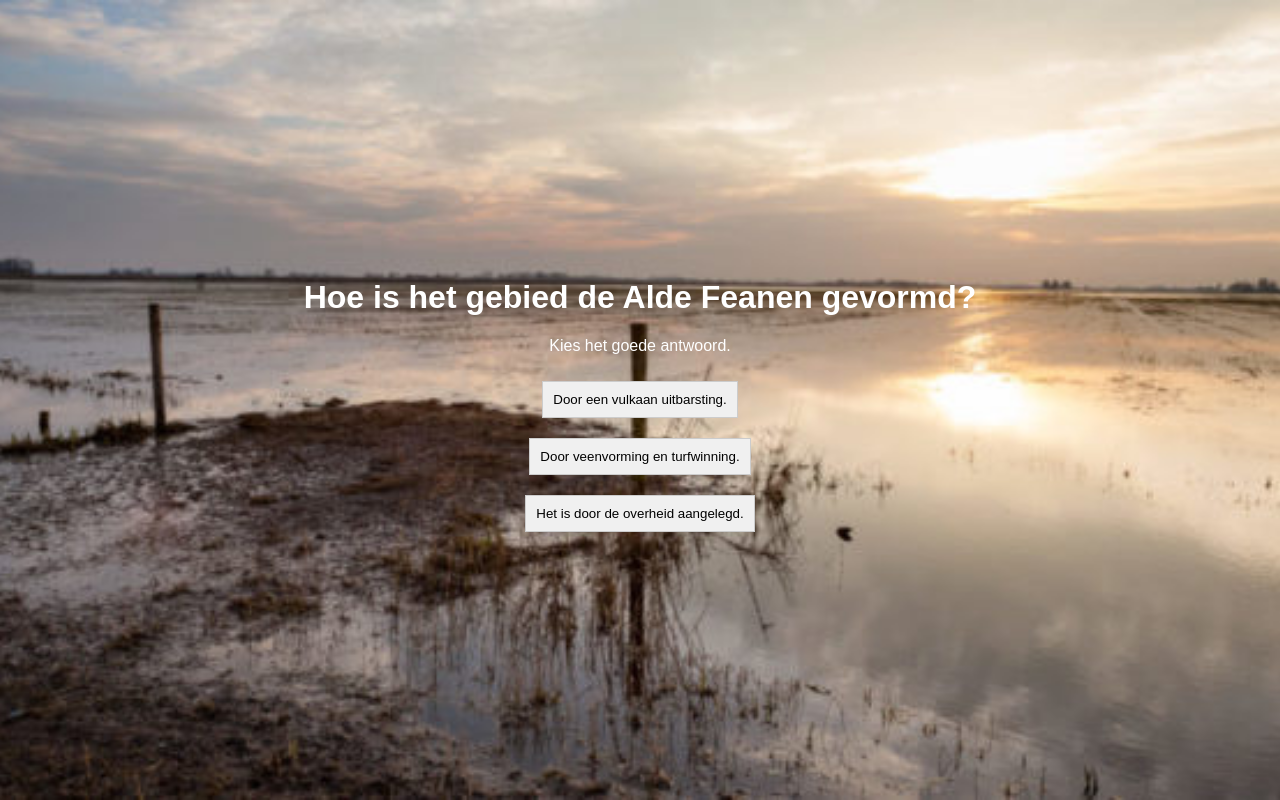
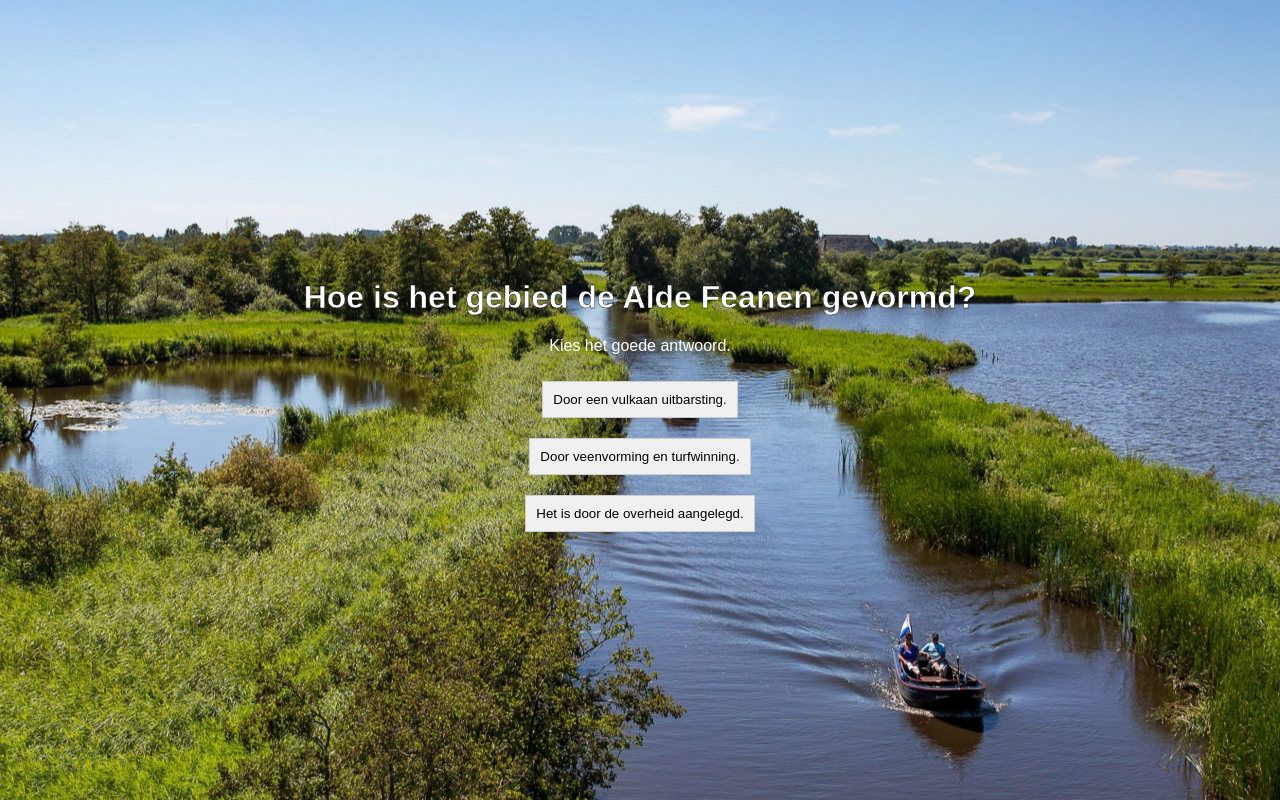
Before and after one commit to tristanovereem/De-raadselaars-Alde-Feanne, a Flask app: page /test-vraag-1 in a window 1280 px wide. Run offline with Flask 3, Linux system fonts and the light colour scheme.

Commit message:
style verandert

```diff
--- a/static/css/style.css
+++ b/static/css/style.css
@@ -3,7 +3,7 @@ body {
     text-align: center;
     margin: 0;
     padding: 0;
-    background-image: url("/static/images/aldefeanengeschiedenis.jpg");
+    background-image: url("/static/images/aldefeanengeschiedenis1.jpeg");
     background-repeat: no-repeat;
     background-size: cover;
     background-position: center;
@@ -13,6 +13,10 @@ body {
     display: flex;
     flex-direction: column;
     justify-content: center;
+}
+
+h1 {
+    -webkit-text-stroke: black 0.4px;
 }
 
 .answer {
```
Also changed, not shown: static/images/aldefeanengeschiedenis1.jpeg (added).
